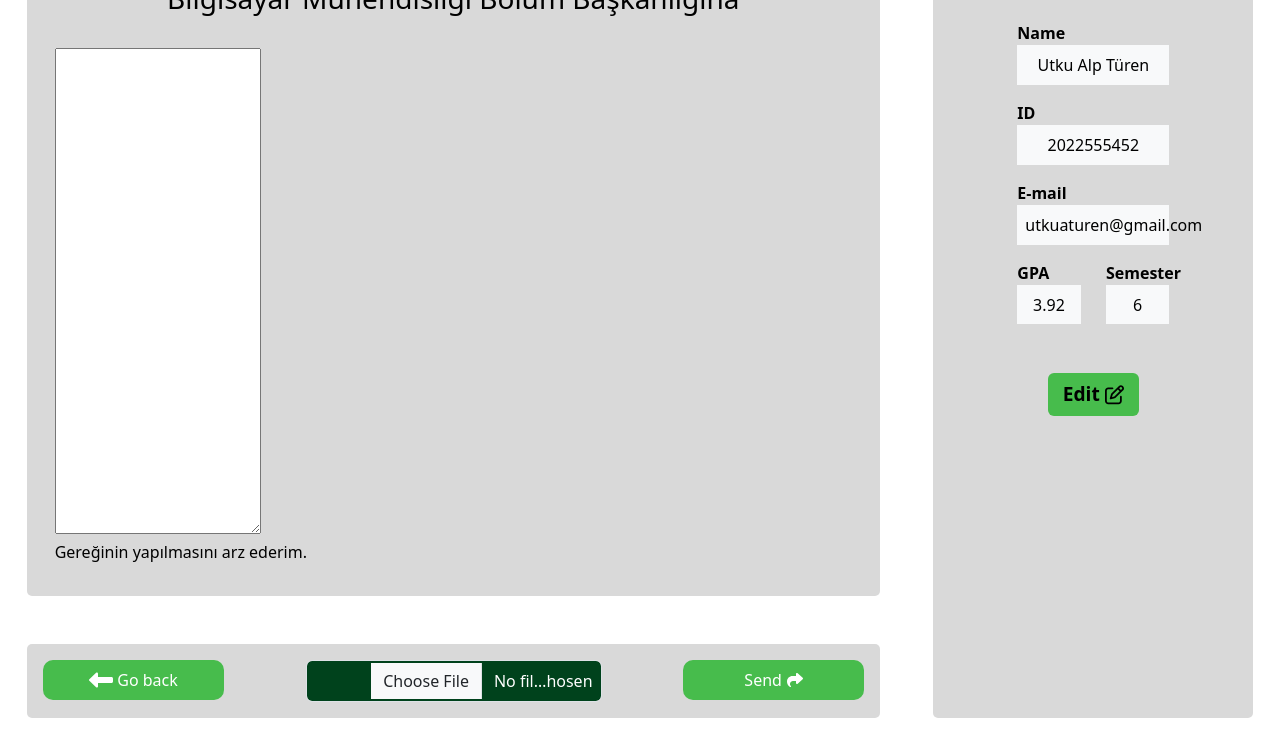
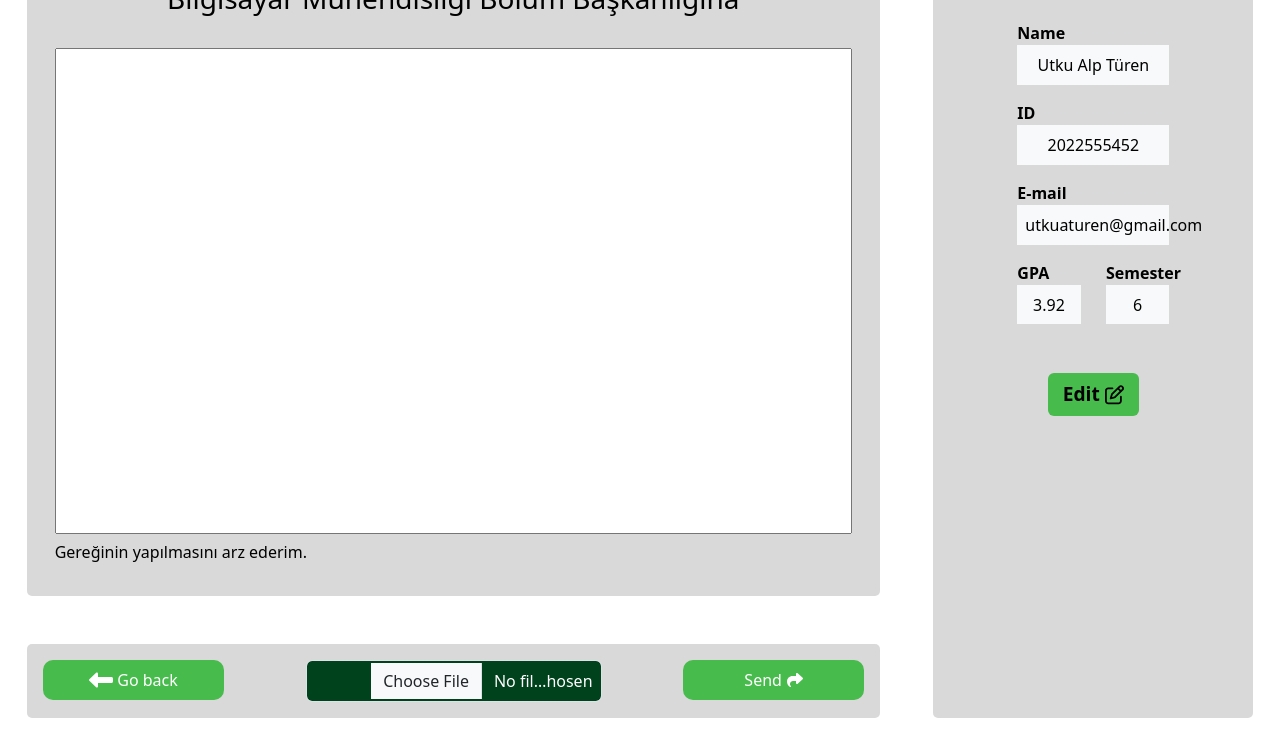
Before and after one commit to Just0lga/Comp-Org-Lab, a plain HTML site: page Main/suggestion.html in a window 1280 px wide. Shown: the part 461-1195 px from the top of the page. Drawn offline with nearby package versions, Linux system fonts and the light colour scheme.

Commit message:
Update style.css

```diff
--- a/Main/style.css
+++ b/Main/style.css
@@ -97,3 +97,9 @@ td{
     background-size: cover; /* Cover the entire container with the background image */
     background-position: center; /* Center the background image */
   }
+
+ textarea {
+    resize: none;
+
+    min-width: 100%;
+  }
```
